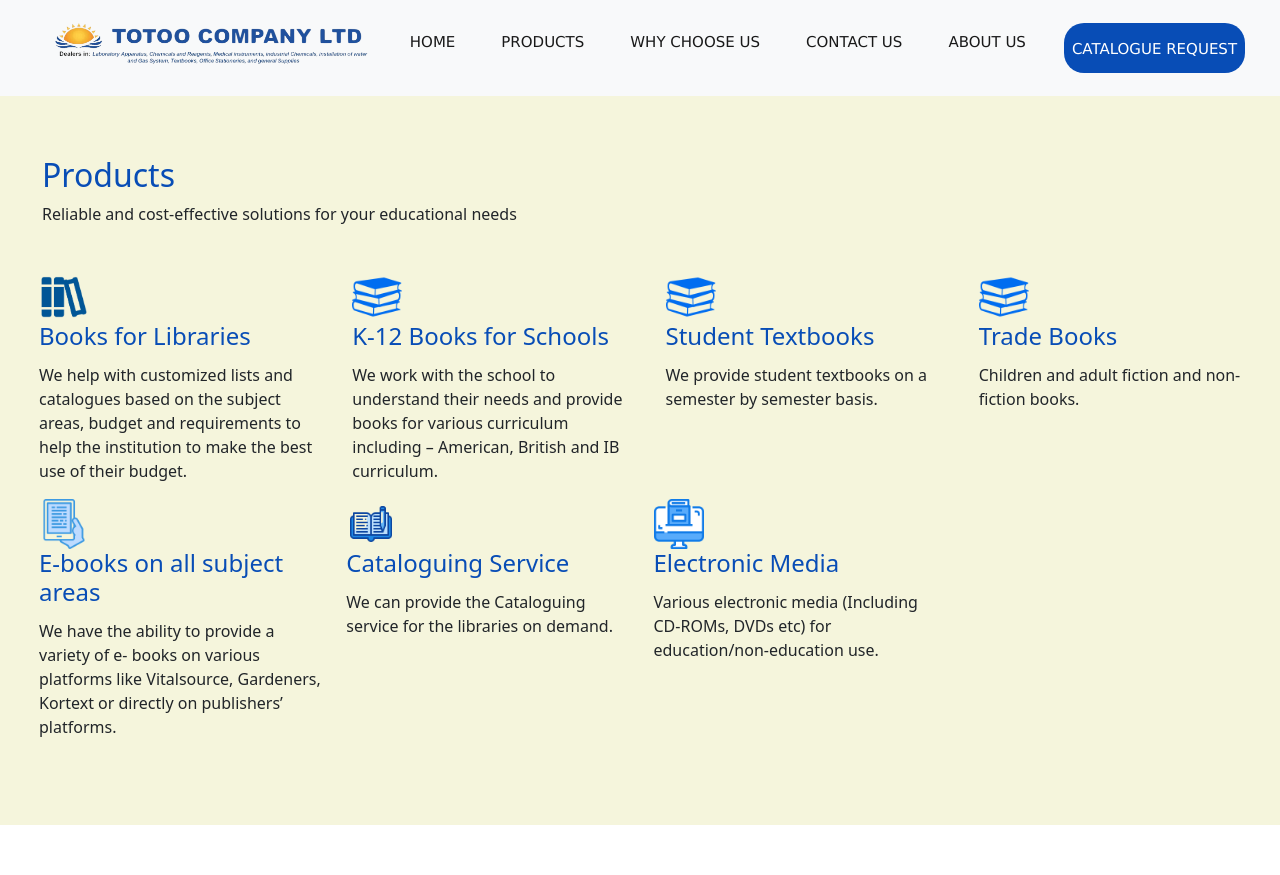
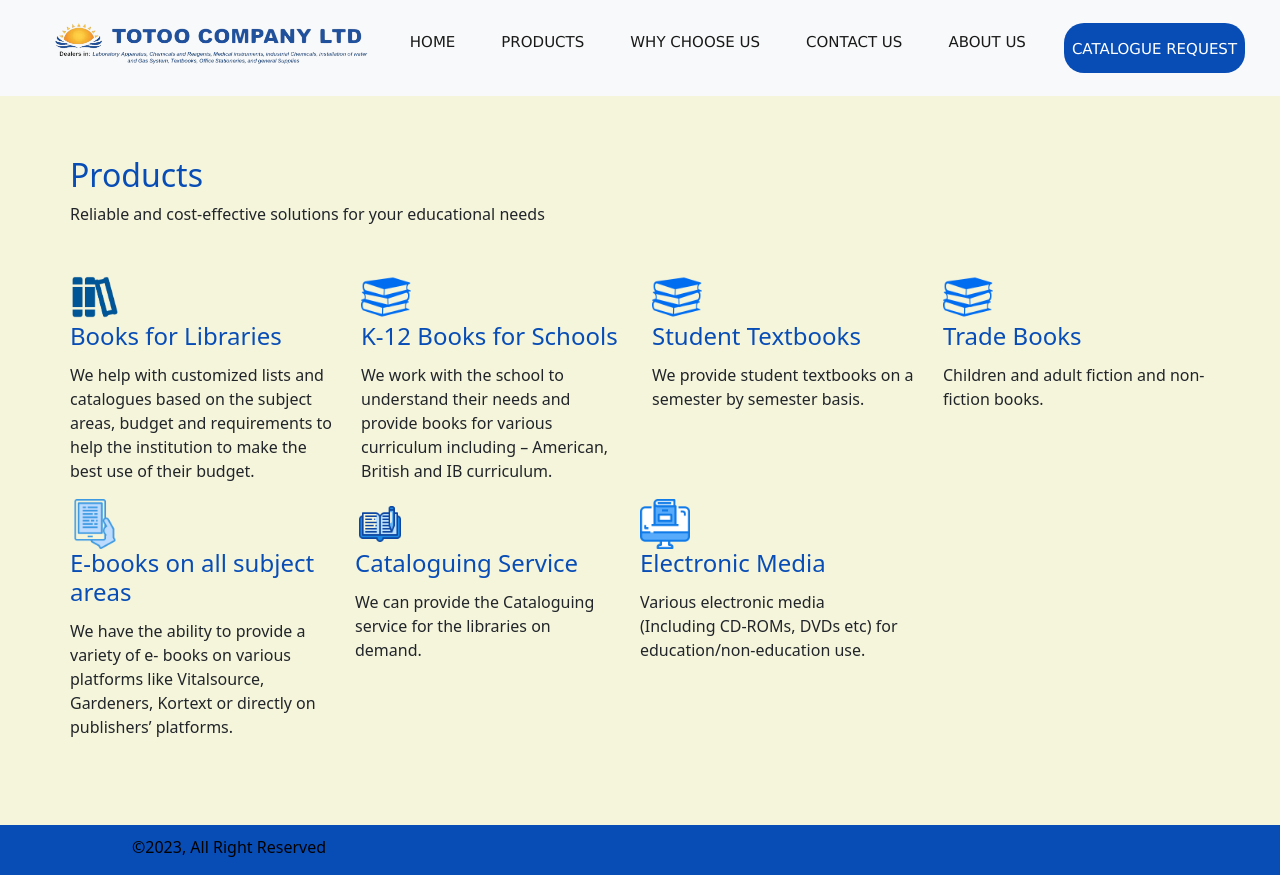
Before and after one commit to MKainatDev/tech-code, an Angular app: page /products in a window 1280 px wide. Before the commit the page ends 825 px from the top, so only its background shows below. Built offline with nearby package versions, Linux system fonts and the light colour scheme.

Commit message:
techcode

```diff
--- a/src/app/home/home.component.html
+++ b/src/app/home/home.component.html
@@ -1,5 +1,3 @@
-
-
 
   <!--body-->
   <div class="floating-button" style="background-image: url(assets/image/book-5.jpg); margin-right: 15px;">
@@ -127,18 +125,18 @@
 
 
     <!--scroll-heading 2-->
-    <div class="parallax2 container-fluid" style="background-color: beige;" id="products">
+    <div class="parallax2 container-fluid" style="background-color: beige; padding: 0px ;" id="products">
       <div class="white-section" data-aos="fade-down" data-aos-duration="1000" data-aos-delay="100">
         <div class="container3">
           <div class="row4">
-            <div class="col-md-12" style="margin-left: 15px; padding-top: 60px;">
+            <div class="col-md-12" style="padding-left: 70px; padding-top: 60px;">
               <h2 class="poppins2" style="color: #084db6;">Products</h2>
               <p class="texts">Reliable and cost-effective solutions for your educational needs</p>
             </div>
           </div>
         </div>
       </div>
-        <div class="row" style="margin-left: 15px; margin-left: 15px; padding-top: 30px;">
+        <div class="row" style=" padding-left: 70px; padding-top: 30px; padding-right: 70px;">
           <div class="col-md-3 col-sm-12 col-xs-12 sm-box" data-aos="fade-down" data-aos-duration="1000" data-aos-delay="100">
             <img src="assets/image/scrolimage-1.png" style="width: 50px; height: 50px;" alt="" srcset="" class="help-icon">
             <h4 class="poppins" style="color: #084db6;">Books for Libraries</h4>
--- a/src/app/products/products.component.html
+++ b/src/app/products/products.component.html
@@ -1,17 +1,17 @@
 
 
-<div class="parallax2 container-fluid" style="background-color: beige;" id="products">
+<div class="parallax2 container-fluid" style="background-color: beige; padding: 0px;" id="products">
     <div class="white-section" data-aos="fade-down" data-aos-duration="1000" data-aos-delay="100">
       <div class="container3">
         <div class="row4">
-          <div class="col-md-12" style="margin-left: 15px; padding-top: 60px;">
+          <div class="col-md-12" style="padding-left: 70px; padding-top: 60px;">
             <h2 class="poppins2" style="color: #084db6;">Products</h2>
             <p class="texts">Reliable and cost-effective solutions for your educational needs</p>
           </div>
         </div>
       </div>
     </div>
-      <div class="row" style="margin-left: 15px; margin-left: 15px; padding-top: 30px;">
+      <div class="row" style=" padding-left: 70px; padding-top: 30px; padding-right: 70px;">
         <div class="col-md-3 col-sm-12 col-xs-12 sm-box" data-aos="fade-down" data-aos-duration="1000" data-aos-delay="100">
           <img src="assets/image/scrolimage-1.png" style="width: 50px; height: 50px;" alt="" srcset="" class="help-icon">
           <h4 class="poppins" style="color: #084db6;">Books for Libraries</h4>
@@ -73,4 +73,13 @@
         </div>
 
       </div>
+      <div class="ereaders-copyright" style="background-color: #084db6; width: 100%;">
+        <div class="container">
+          <div class="row">
+            <div id="scrollspyHeading4" class="col-md-12">
+              <p class="poppins" style="color: black; margin-top: 10px; margin-left: 50px;">©2023, All Right Reserved</p>
+            </div>
+          </div>
+        </div>
+      </div>
   </div>
```
